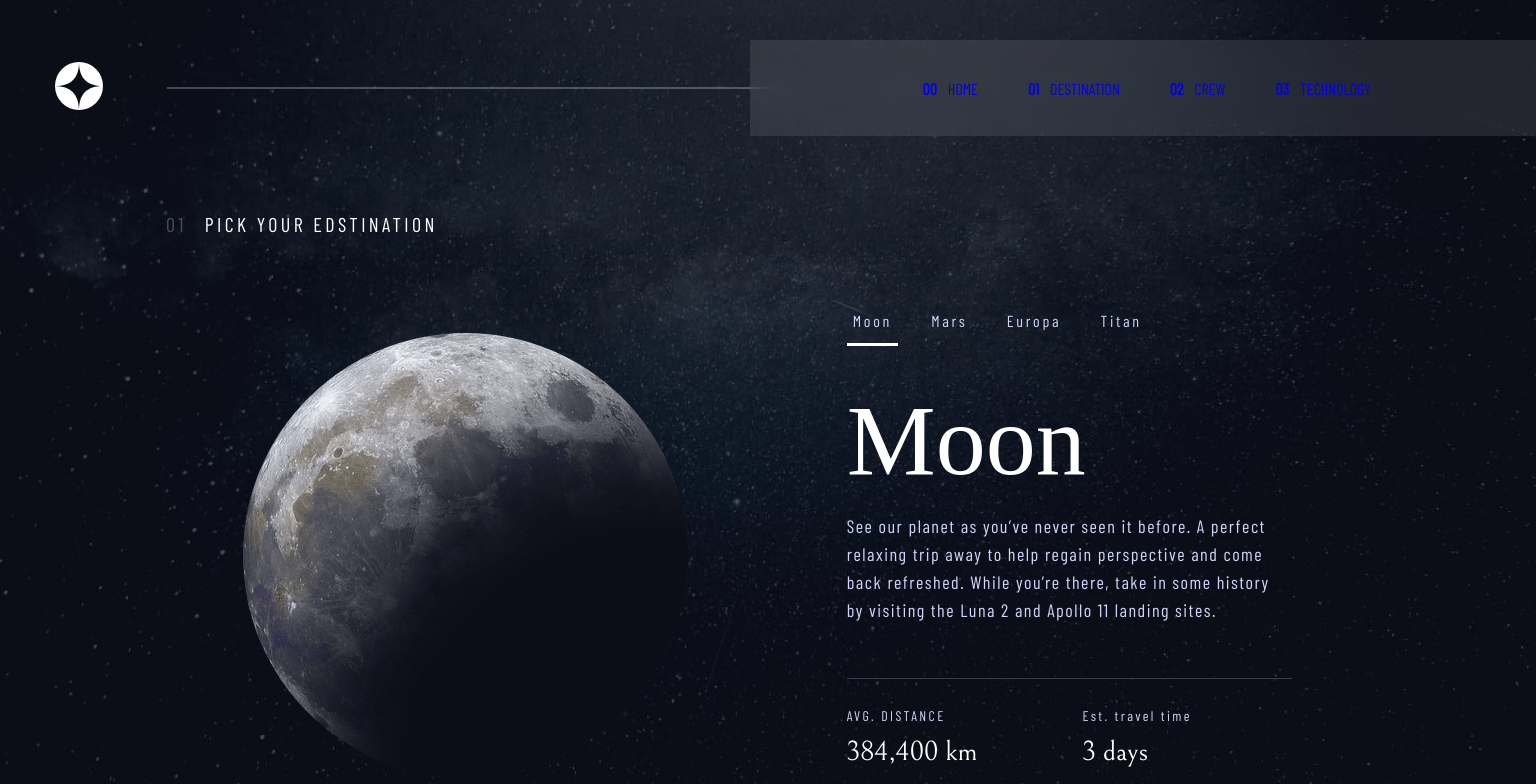
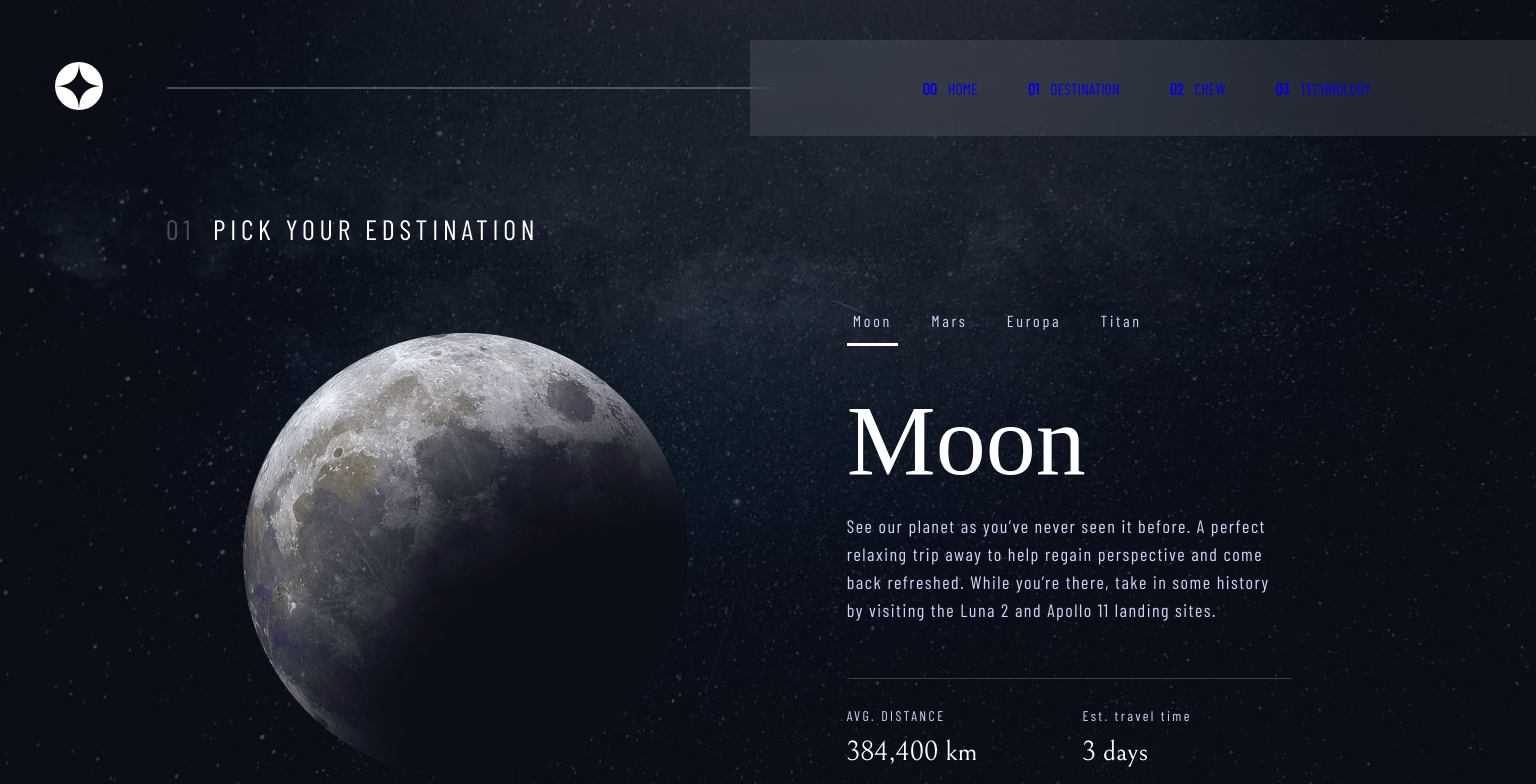
Before and after one commit to TimWang95/space-tourism-website, a React (Create React App) app: page /destination in a window 1536 px wide. Shown: the top 784 px of the page. Built offline with nearby package versions, Linux system fonts and the light colour scheme.

Commit message:
modify the title spacing and the font size

```diff
--- a/src/components/main/crew/crew.scss
+++ b/src/components/main/crew/crew.scss
@@ -189,6 +189,7 @@
 
         .crew-title {
           position: unset;
+          margin-top: 12px;
           margin-bottom: 154px;
           @include font-setting(1.75rem, 400, 4.725px, var(--White));
         }
--- a/src/components/main/destination/destination.scss
+++ b/src/components/main/destination/destination.scss
@@ -119,7 +119,7 @@
 
     .destination-title {
       position: absolute;
-      top: 100px;
+      top: 136px;
       left: 38.5px;
       font-size: 1.25rem;
       letter-spacing: 3.37px;
@@ -181,6 +181,7 @@
     .destination-title {
       top: 212px;
       left: 166px;
+      @include font-setting(1.75rem, 400, 4.725px, var(--White));
     }
 
     .destination-content {
--- a/src/components/main/technology/technology.scss
+++ b/src/components/main/technology/technology.scss
@@ -100,6 +100,7 @@
     background-image: url(../../../assets/technology/background-technology-tablet.jpg);
 
     .technology-title {
+      margin-top: calc(136px - 89px);
       margin-left: 38.5px;
       margin-bottom: 60px;
       @include font-setting(1.25rem, 400, 3.375px, var(--White));
@@ -159,6 +160,7 @@
     background-image: url(../../../assets/technology/background-technology-desktop.jpg);
 
     .technology-title {
+      margin-top: 0;
       margin-left: 155px;
       margin-bottom: 0;
       @include font-setting(1.75rem, 400, 4.725px, var(--White));
```
